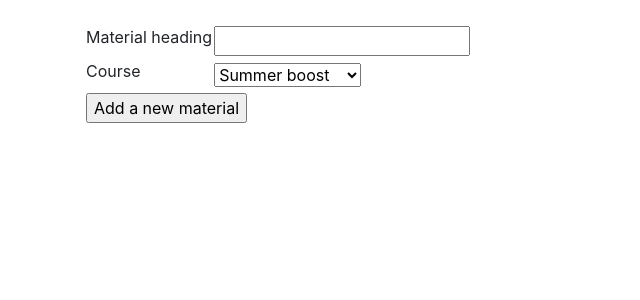
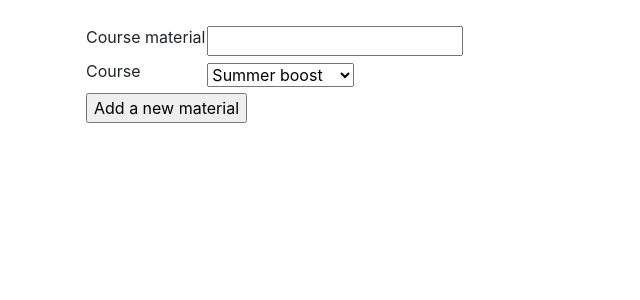
Before and after one commit to Aleksipa/online_course_platfrom, a Flask app: page /materials/new/ in a window 1280 px wide. Shown: the part 56-356 px from the top of the page, without its empty margins (0-640 px from the left). Run offline with Flask 2, Linux system fonts and the light colour scheme; a user stored in the database is signed in; data comes from the database, SQL or seed files in the repository; some libraries are stand-ins or nearby versions.

Commit message:
course material view feature added

```diff
--- a/application/auth/models.py
+++ b/application/auth/models.py
@@ -46,7 +46,7 @@ class User(Base):
 
     @staticmethod
     def find_users_subscriptions(user_id):
-        stmt = text("SELECT Course.name FROM Course "
+        stmt = text("SELECT Course.id, Course.name FROM Course "
         + " LEFT JOIN Subs ON Course.id = Subs.course_id "
         + " LEFT JOIN Account ON Account.id = Subs.account_id "
         + " WHERE Subs.account_id = :user_id "
@@ -56,6 +56,6 @@ class User(Base):
 
         response = []
         for row in res:
-            response.append({"name":row[0]})
+            response.append({"id":row[0], "name":row[1]})
 
         return response
--- a/application/materials/forms.py
+++ b/application/materials/forms.py
@@ -2,7 +2,7 @@ from flask_wtf import FlaskForm
 from wtforms import StringField, IntegerField, SelectField, validators
 
 class MaterialForm(FlaskForm):
-    name = StringField("Material heading", [validators.Length(min=5)])
+    name = StringField("Course material", [validators.Length(min=5)])
     Course = SelectField("Course", coerce=int)
 
     class Meta:
--- a/application/materials/views.py
+++ b/application/materials/views.py
@@ -42,6 +42,6 @@ def material_create():
 @app.route("/materials/<course_id>", methods=["GET"])
 def material_info(course_id):
 
-    material = Material.query.get_or_404(course_id)
+    material = Material.query.filter_by(id=course_id).first_or_404()
 
     return render_template("materials/material.html", material = material)
--- a/application/templates/courses/my_courses.html
+++ b/application/templates/courses/my_courses.html
@@ -23,5 +23,5 @@
   </body>
 {% endif %}
 </table>
-
+</tr>
 {% endblock %}
--- a/application/templates/materials/material.html
+++ b/application/templates/materials/material.html
@@ -4,10 +4,8 @@
     <form method="GET" action="{{ url_for('courses_index') }}">
             <input type="submit" value="Back"/>
     </form>
-    <h2>{{material.name}}</h2>
     <table>
         <tr>
-            <td><b>Otsikko</b></td>
             <td>{{material.name}}</td>
         </tr>
     </table>
```
